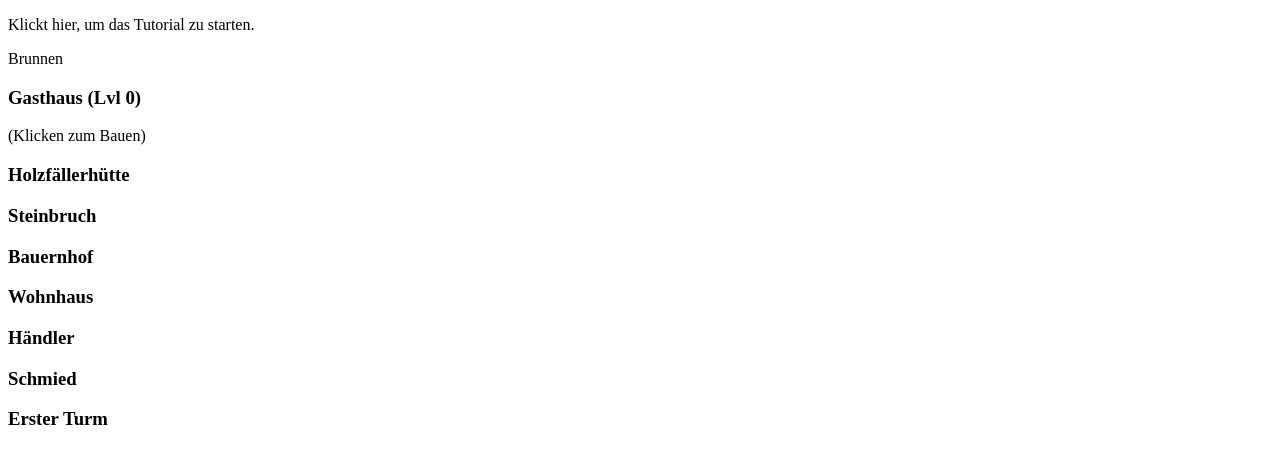
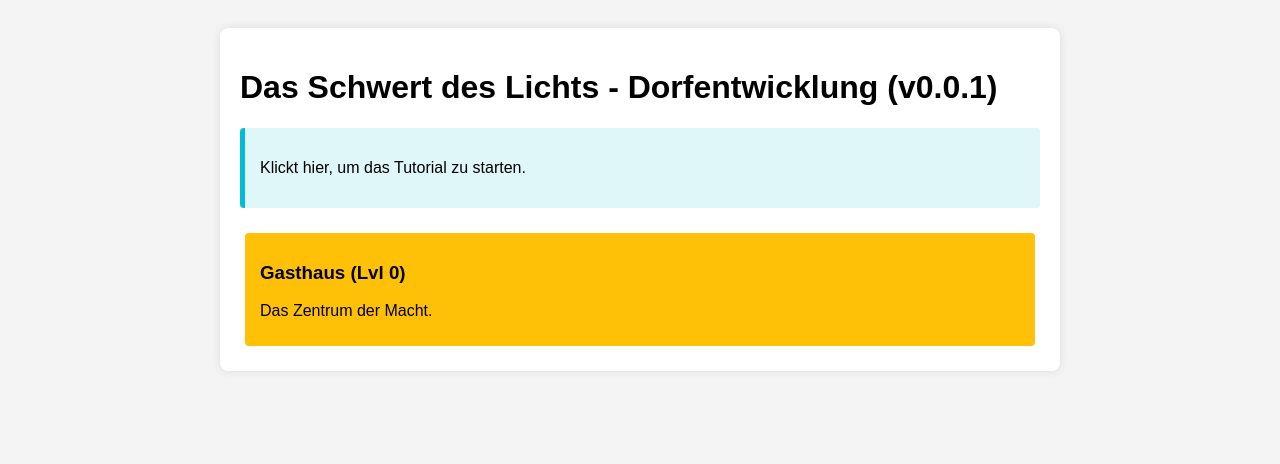
Before and after one commit to Cyberdin78/DasSchwertDerLichts, a plain HTML site: page index.html in a window 1280 px wide. Drawn offline with Linux system fonts and the light colour scheme.

Commit message:
Update index.html 0.0.1

```diff
--- a/index.html
+++ b/index.html
@@ -1,61 +1,92 @@
-
-
 <!DOCTYPE html>
 <html lang="de">
 <head>
     <meta charset="UTF-8">
     <meta name="viewport" content="width=device-width, initial-scale=1.0">
-    <title>Das Schwert des Lichts</title>
+    <title>Das Schwert des Lichts - Einführungsprototyp</title>
+    <style>
+        body {
+            font-family: sans-serif;
+            background-color: #f4f4f4;
+            padding: 20px;
+            display: flex;
+            flex-direction: column;
+            align-items: center;
+        }
+        #game-container {
+            max-width: 800px;
+            width: 100%;
+            margin: auto;
+            background: white;
+            padding: 20px;
+            border-radius: 8px;
+            box-shadow: 0 0 10px rgba(0,0,0,0.1);
+        }
+        #tutorial-box {
+            /* Entspricht der alten dialogue-box */
+            background-color: #e0f7fa;
+            border-left: 5px solid #00bcd4;
+            padding: 15px;
+            margin-bottom: 20px;
+            border-radius: 4px;
+            cursor: pointer; /* Zeigt an, dass man klicken soll */
+        }
+        .buttons-container {
+            display: flex;
+            flex-wrap: wrap;
+            gap: 10px;
+        }
+        .buttons-container button, .building-info {
+            margin: 5px;
+            padding: 10px 15px;
+            cursor: pointer;
+            background-color: #4CAF50;
+            color: white;
+            border: none;
+            border-radius: 4px;
+            text-align: left;
+        }
+        .buttons-container button:hover:not(:disabled) {
+            opacity: 0.9;
+        }
+        .hidden {
+            display: none !important;
+        }
+        /* Styling für das Hauptgebäude, das Gasthaus */
+        #inn {
+            background-color: #FFC107;
+            color: black;
+            cursor: default;
+            width: 100%;
+        }
+    </style>
 </head>
 <body>
+
 <div id="game-container">
+    <h1>Das Schwert des Lichts - Dorfentwicklung (v0.0.1)</h1>
 
     <div id="tutorial-box">
-            <p id="tutorial-message">Lade Spiel...</p>
+        <p id="tutorial-message">Lade Spiel Logik...</p>
     </div>
 
-        <div id="village-center">
+    <div id="buildings-container" class="buttons-container">
 
-            <div id="well" class="village-asset">
-                <p>Brunnen</p>
+        <div id="inn" class="building-info">
+             <h3>Gasthaus (Lvl 0)</h3>
+             <p>Das Zentrum der Macht.</p>
         </div>
 
-            <div id="inn" class="building">
-                <h3>Gasthaus (Lvl 0)</h3>
-                <p>(Klicken zum Bauen)</p>
+        <button id="lumberjack" class="hidden">Holzfällerhütte/Sägewerk (Bauen)</button>
+        <button id="quarry" class="hidden">Steinbruch (Bauen)</button>
+        <button id="farm" class="hidden">Bauernhof (Bauen)</button>
+        <button id="residential" class="hidden">Wohnhaus (Bauen)</button>
+        <button id="market" class="hidden">Händler/Markt (Bauen)</button>
+        <button id="blacksmith" class="hidden">Schmied (Bauen)</button>
+        <button id="first-tower" class="hidden" disabled>Erster Turm (Abenteuer!)</button>
+    </div>
 </div>
 
-            <div id="lumberjack" class="building hidden">
-                <h3>Holzfällerhütte</h3>
-            </div>
-
-            <div id="quarry" class="building hidden">
-                <h3>Steinbruch</h3>
-            </div>
-
-            <div id="farm" class="building hidden">
-                <h3>Bauernhof</h3>
-            </div>
-
-            <div id="residential" class="building hidden">
-                <h3>Wohnhaus</h3>
-            </div>
-
-            <div id="market" class="building hidden">
-                <h3>Händler</h3>
-            </div>
-
-            <div id="blacksmith" class="building hidden">
-                <h3>Schmied</h3>
-            </div>
-
-            <div id="first-tower" class="building hidden">
-                <h3>Erster Turm</h3>
-            </div>
-
-        </div>
-
-    </div>
 <script src="game.js"></script>
 </body>
 </html>
```
Lines whose indentation alone changed are shown as unchanged.
